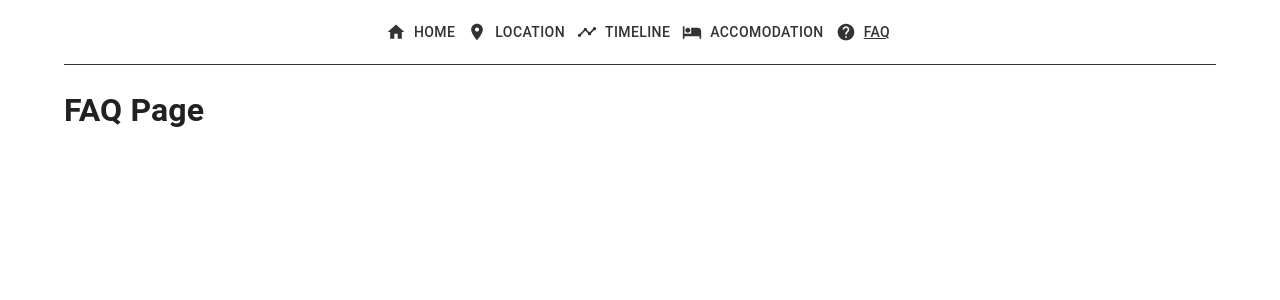
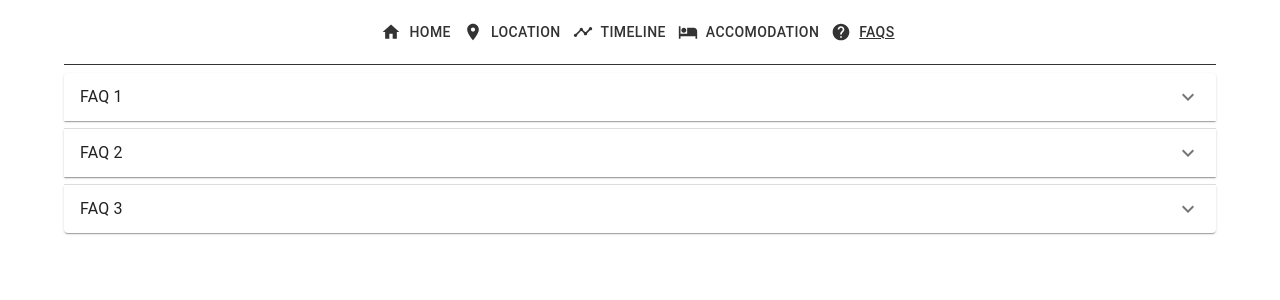
Before and after one commit to gordonwoodbine/weddingsite-clone, a Next.js app: page /faq in a window 1280 px wide. Shown: the top 300 px of the page. Built offline with nearby package versions, Linux system fonts and the light colour scheme.

Commit message:
add basic faq page layout

```diff
--- a/pages/faq.js
+++ b/pages/faq.js
@@ -1,7 +1,57 @@
+import { useState } from 'react';
+import Accordion from '@mui/material/Accordion';
+import AccordionSummary from '@mui/material/AccordionSummary';
+import AccordionDetails from '@mui/material/AccordionDetails';
+import Typography from '@mui/material/Typography';
+import ExpandMoreIcon from '@mui/icons-material/ExpandMore';
+
+const questions = [
+  {
+    id: 1,
+    question: 'FAQ 1',
+    answer: 'FAQ 1 Answer',
+  },
+  {
+    id: 2,
+    question: 'FAQ 2',
+    answer: 'FAQ 2 Answer',
+  },
+  {
+    id: 3,
+    question: 'FAQ 3',
+    answer: 'FAQ 3 Answer',
+  },
+
+];
+
 const Faq = () => {
+
+  const [expanded, setExpanded] = useState(false);
+
+
+  const handleChange =
+    (panel) => (event, isExpanded) => {
+      setExpanded(isExpanded ? panel : false);
+    };
+
   return (
     <div>
-      <h1>FAQ Page</h1>
+      {questions.map((e, i) => (
+        <Accordion expanded={expanded === e.question} onChange={handleChange(e.question)} sx={{ marginTop: 1 }}>
+          <AccordionSummary
+            expandIcon={<ExpandMoreIcon />}
+            aria-controls="panel1a-content"
+            id="panel1a-header"
+          >
+            <Typography>{e.question}</Typography>
+          </AccordionSummary>
+          <AccordionDetails>
+            <Typography>
+              {e.answer}
+            </Typography>
+          </AccordionDetails>
+        </Accordion>
+      ))}
     </div>
   );
 };
--- a/routes/routes.js
+++ b/routes/routes.js
@@ -32,7 +32,7 @@ export const routes = [
   {
     id: 'faq',
     path: '/faq',
-    name: 'FAQ',
+    name: 'FAQs',
     icon: <HelpIcon />
 
   },
```
